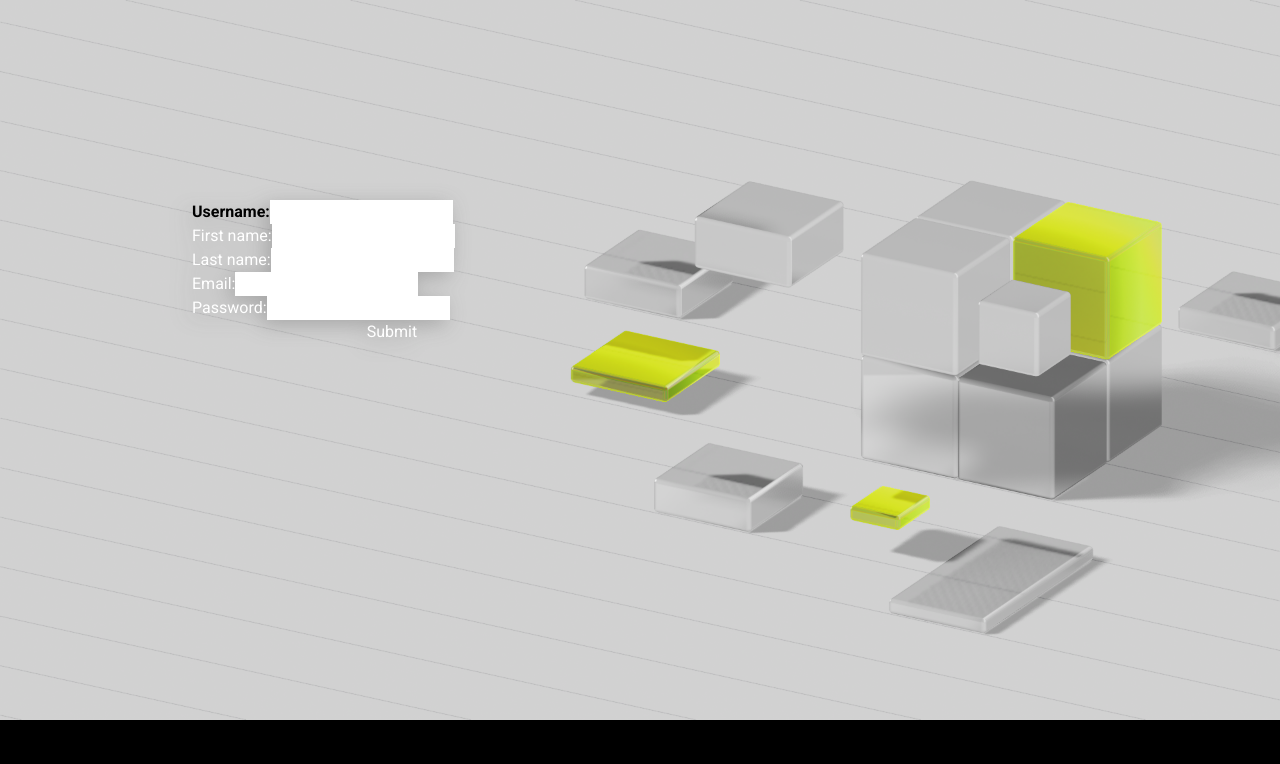
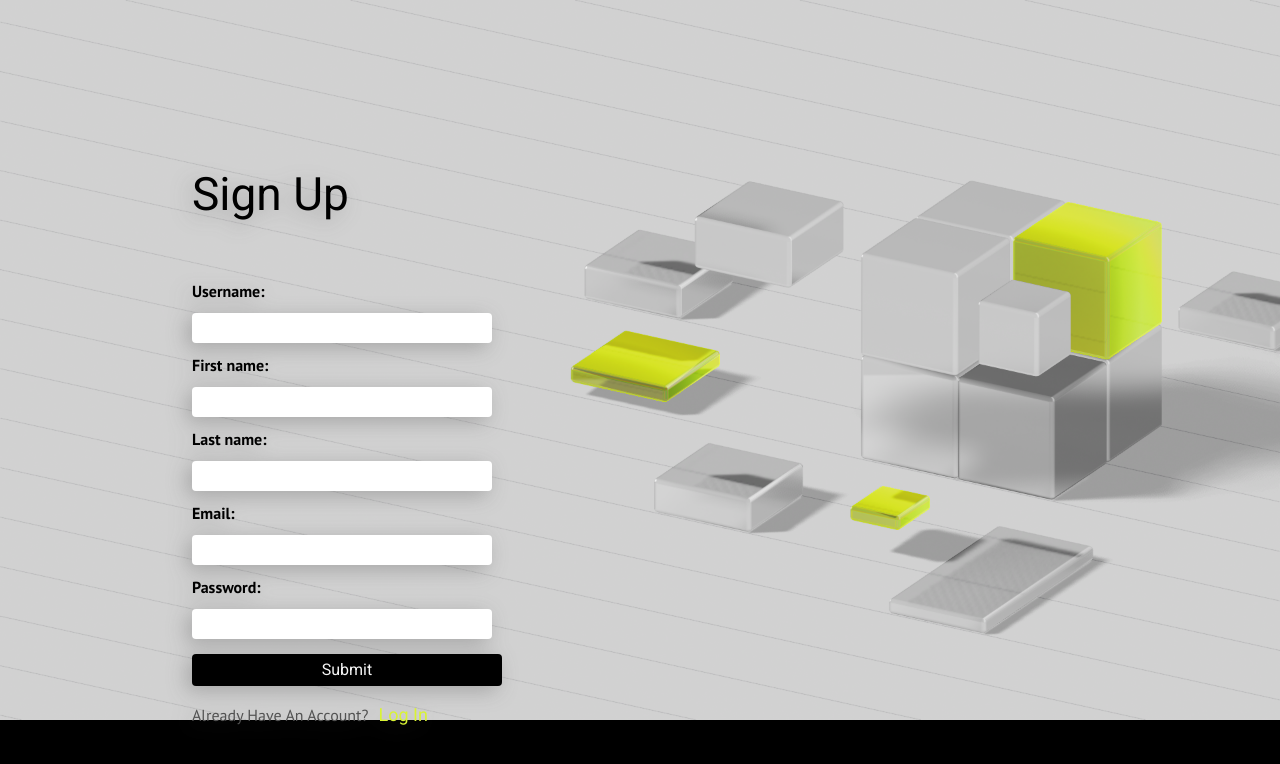
Before and after one commit to oslabs-beta/Anelyth, a React app: page /signup in a window 1280 px wide. Shown: the top 764 px of the page. Built offline with nearby package versions, Linux system fonts and the light colour scheme.

Commit message:
finished signup and login styling

```diff
--- a/Client/Styles/login.css
+++ b/Client/Styles/login.css
@@ -70,7 +70,7 @@
 }
 
 .login-button {
-  width: 300px;
+  width: 310px;
   height: 32px;
   border: none;
   border-radius: 4px;
--- a/Client/Styles/signup.css
+++ b/Client/Styles/signup.css
@@ -11,9 +11,9 @@
   /* align-items: center; */
   position: absolute;
   left: 15%;
-  top: 25%;
+  top: 20%;
   width: 400px;
-  height: 400px;
+  height: 600px;
   position: absolute;
   z-index: 2;
   /* border: 3px solid #7c7c7c97; */
--- a/Client/Views/SignupPage.jsx
+++ b/Client/Views/SignupPage.jsx
@@ -36,32 +36,38 @@ function SignupPage() {
     <>
     <div className='signup-container'>
       <div className='form-container'>
-        <div className='enter-username'>
+        <div className='login-title'>Sign Up</div>
+        <div className='enter-info'>
           <label className='input-title'>Username:</label>
-          <input type="text" name='username' value={formData.username} onChange={handleChange}/>
+          <input className='form-input' type="text" name='username' value={formData.username} onChange={handleChange}/>
 
         </div>
-        <div className='enter-firstName'>
-          <label>First name:</label>
-          <input type="text" name='firstName' value={formData.firstName} onChange={handleChange}/>
+        <div className='enter-info'>
+          <label className='input-title'>First name:</label>
+          <input className='form-input' type="text" name='firstName' value={formData.firstName} onChange={handleChange}/>
 
         </div>
-        <div className='enter-lastName'>
-          <label>Last name:</label>
-          <input type="text" name='lastName' value={formData.lastName} onChange={handleChange}/>
+        <div className='enter-info'>
+          <label className='input-title'>Last name:</label>
+          <input className='form-input' type="text" name='lastName' value={formData.lastName} onChange={handleChange}/>
 
         </div>
-        <div className='enter-email'>
-          <label>Email:</label>
-          <input type="text" name='email' value={formData.email} onChange={handleChange}/>
+        <div className='enter-info'>
+          <label className='input-title'>Email:</label>
+          <input className='form-input' type="text" name='email' value={formData.email} onChange={handleChange}/>
 
         </div>
-        <div className='enter-password'>
-          <label>Password:</label>
-          <input type="password" name='password' value={formData.password} onChange={handleChange} />
+        <div className='enter-info'>
+          <label className='input-title'>Password:</label>
+          <input className='form-input' type="password" name='password' value={formData.password} onChange={handleChange} />
 
         </div>
-        <input type="button" value='Submit' onClick={handleSubmit}/>
+        <input className='login-button' type="button" value='Submit' onClick={handleSubmit}/>
+
+        <div className='no-acc-container'>
+            <div className='no-acc-text'>Already Have An Account?</div>
+            <a className='no-acc-link' href="/login">Log In</a>
+          </div>
       </div>
     <img className='bg-img' src={bgIMG} alt="" />
     </div>
```
